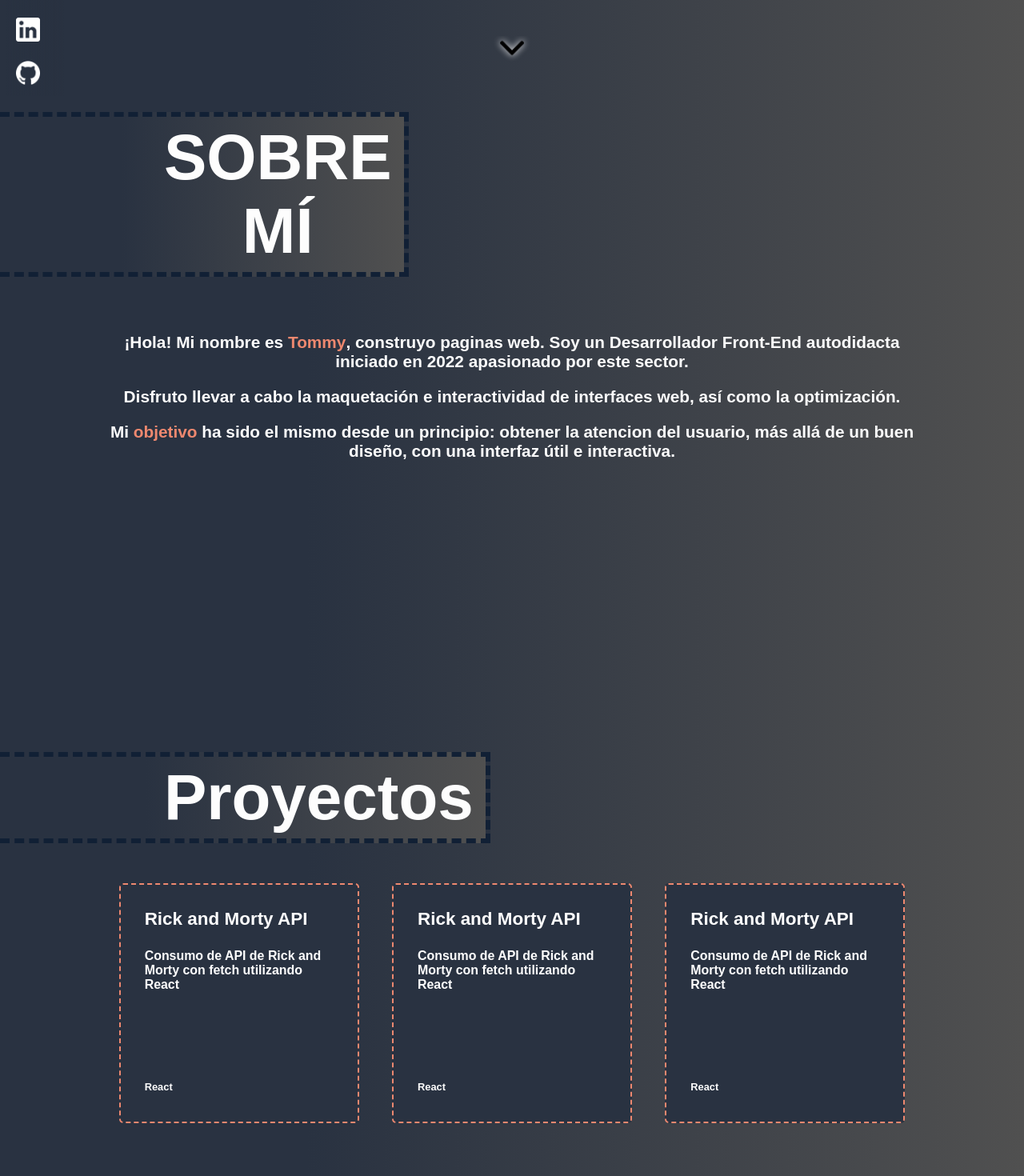
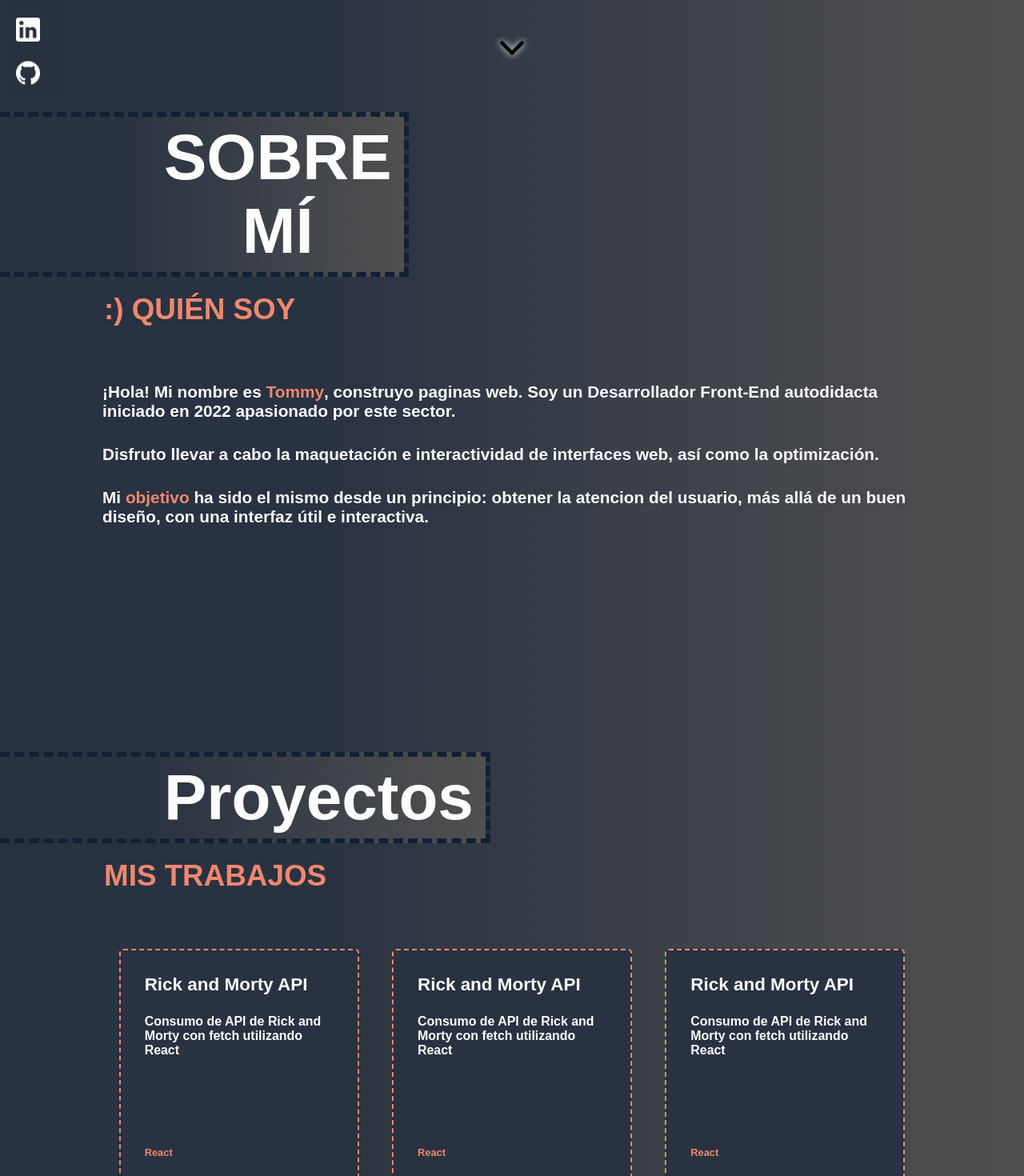
Before and after one commit to Tommyyoliver/portfolio, a React (Vite) app: page / in a window 1280 px wide. Shown: the part 680-2150 px from the top of the page at 80% size. Built offline with nearby package versions, Linux system fonts and the light colour scheme.

Commit message:
Agregado de subtitulos en cada sección

```diff
--- a/src/assets/css/output.css
+++ b/src/assets/css/output.css
@@ -44,7 +44,7 @@ body::-webkit-scrollbar {
 .bar .bar-icons-container a img:hover {
   transform: scale(1.06);
   filter: invert(0.6);
-  transition: all 0.5s ease;
+  transition: all 0.3s ease;
 }
 
 @media (min-width: 769px) {
@@ -77,7 +77,7 @@ body::-webkit-scrollbar {
   }
   .bar .bar-text {
     font-size: 1.4rem;
-    letter-spacing: 6px;
+    letter-spacing: 10px;
   }
   .bar .bar-icons-container a {
     margin-left: 20px;
@@ -434,6 +434,9 @@ body::-webkit-scrollbar {
   }
 }
 @media (min-width: 1441px) {
+  .initialSection-container {
+    padding-top: -100vh;
+  }
   .name-container {
     font-size: 6rem;
     margin-top: 100px;
@@ -470,16 +473,16 @@ body::-webkit-scrollbar {
   }
   @keyframes text-front {
     0% {
-      transform: translate(-100px, 130px);
+      transform: translate(-102px, 130px);
     }
     30% {
-      transform: translate(-100px, 130px);
+      transform: translate(-102px, 130px);
     }
     50% {
-      transform: translate(-100px, 138px);
+      transform: translate(-102px, 138px);
     }
     85% {
-      transform: translate(-100px, -5px);
+      transform: translate(-102px, -5px);
     }
   }
   @keyframes text-back {
@@ -566,6 +569,7 @@ body::-webkit-scrollbar {
 .about-container {
   width: 100vw;
   height: 100vh;
+  overflow-y: hidden;
 }
 .about-container .about-title-container {
   border-top: 6px dashed #112035;
@@ -582,17 +586,24 @@ body::-webkit-scrollbar {
   margin-left: 40px;
   margin-right: 10px;
 }
+.about-container .about-caption-container h3 {
+  font-size: 1.3rem;
+  margin-left: 40px;
+  margin-top: 10px;
+  color: #ee886f;
+}
 .about-container .about-text-container {
   text-align: center;
   margin-top: 30px;
   width: 80%;
   margin-left: auto;
   margin-right: auto;
+  text-align: start;
 }
 .about-container .about-text-container p {
   font-weight: 600;
   font-size: 1rem;
-  margin-bottom: 20px;
+  margin-bottom: 30px;
 }
 .about-container .about-text-container p span {
   color: #ee886f;
@@ -608,6 +619,11 @@ body::-webkit-scrollbar {
   .about-container .about-title-container h2 {
     font-size: 4rem;
   }
+  .about-container .about-caption-container h3 {
+    font-size: 2rem;
+    margin-left: 100px;
+    margin-top: 20px;
+  }
   .about-container .about-text-container p {
     font-size: 1.3rem;
   }
@@ -616,6 +632,10 @@ body::-webkit-scrollbar {
   .about-container .about-title-container h2 {
     font-size: 5rem;
     margin-left: 200px;
+  }
+  .about-container .about-caption-container h3 {
+    font-size: 2.3rem;
+    margin-left: 130px;
   }
   .about-container .about-text-container p {
     font-size: 1.3rem;
@@ -667,13 +687,16 @@ body::-webkit-scrollbar {
   width: min-content;
   text-align: center;
   margin-top: 20px;
-  margin-bottom: 30px;
 }
 .projects-container .project-title-container h2 {
   font-size: 3rem;
   padding: 5px;
   margin-left: 20px;
   margin-right: 10px;
+}
+.projects-container .project-caption-container h3 {
+  color: #ee886f;
+  margin: 10px 0 50px 40px;
 }
 .projects-container .projects {
   display: flex;
@@ -713,6 +736,7 @@ body::-webkit-scrollbar {
 }
 .projects-container .projects .proyect a h6 {
   height: 20px;
+  color: #ee886f;
 }
 .projects-container .projects .proyect:hover {
   transform: scale(1.02);
@@ -726,6 +750,11 @@ body::-webkit-scrollbar {
     padding: 5px;
     margin-left: 40px;
     margin-right: 10px;
+  }
+  .projects-container .project-caption-container h3 {
+    font-size: 2rem;
+    margin-left: 100px;
+    margin-top: 20px;
   }
   .projects-container .projects .proyect {
     width: 300px;
@@ -742,6 +771,10 @@ body::-webkit-scrollbar {
   .projects-container .project-title-container h2 {
     font-size: 5rem;
     margin-left: 200px;
+  }
+  .projects-container .project-caption-container h3 {
+    font-size: 2.3rem;
+    margin-left: 130px;
   }
   .projects-container .projects .proyect a {
     font-size: 1.2rem;
--- a/src/assets/sass/components/_AboutMe.scss
+++ b/src/assets/sass/components/_AboutMe.scss
@@ -4,6 +4,7 @@
 .about-container {
     width: 100vw;
     height: 100vh;
+    overflow-y: hidden;
 
     .about-title-container {
         border-top: 6px dashed $border-color;
@@ -21,17 +22,26 @@
             margin-right: 10px;
         }
     }
+    .about-caption-container {
+        h3 {
+            font-size: 1.3rem;
+            margin-left: 40px;
+            margin-top: 10px;
+            color: $secondary-color;
+        }
+    }
     .about-text-container {
         text-align: center;
         margin-top: 30px;
         width: 80%;
         margin-left: auto;
         margin-right: auto;
+        text-align: start;
 
         p {
             font-weight: 600;
             font-size: 1rem;
-            margin-bottom: 20px;
+            margin-bottom: 30px;
 
             span {
                 color: $secondary-color;
@@ -55,6 +65,13 @@
                 font-size: 4rem;
             }
         }
+        .about-caption-container {
+            h3 {
+                font-size: 2rem;
+                margin-left: 100px;
+                margin-top: 20px;
+            }
+        }
         .about-text-container {
             p {
                 font-size: 1.3rem;
@@ -68,6 +85,12 @@
             h2 {
                 font-size: 5rem;
                 margin-left: 200px;
+            }
+        }
+        .about-caption-container {
+            h3 {
+                font-size: 2.3rem;
+                margin-left: 130px;
             }
         }
         .about-text-container {
--- a/src/assets/sass/components/_Proyects.scss
+++ b/src/assets/sass/components/_Proyects.scss
@@ -14,13 +14,18 @@
         width: min-content;
         text-align: center;
         margin-top: 20px;
-        margin-bottom: 30px;
 
         h2 {
             font-size: 3rem;
             padding: 5px;
             margin-left: 20px;
             margin-right: 10px;
+        }
+    }
+    .project-caption-container {
+        h3 {
+            color: $secondary-color;
+            margin: 10px 0 50px 40px;
         }
     }
     .projects {
@@ -62,6 +67,7 @@
                 }
                 h6 {
                     height: 20px;
+                    color: $secondary-color;
                 }
             }
         }
@@ -83,6 +89,13 @@
                 padding: 5px;
                 margin-left: 40px;
                 margin-right: 10px;
+            }
+        }
+        .project-caption-container {
+            h3 {
+                font-size: 2rem;
+                margin-left: 100px;
+                margin-top: 20px;
             }
         }
         .projects {
@@ -111,6 +124,12 @@
             h2 {
                 font-size: 5rem;
                 margin-left: 200px;
+            }
+        }
+        .project-caption-container {
+            h3 {
+                font-size: 2.3rem;
+                margin-left: 130px;
             }
         }
         .projects {
--- a/src/assets/sass/components/_Sidebar.scss
+++ b/src/assets/sass/components/_Sidebar.scss
@@ -36,7 +36,7 @@
             img:hover {
                 transform: scale(1.06);
                 filter: invert(.6);
-                transition: all .5s ease;
+                transition: all .3s ease;
             }
         }
     }
@@ -78,7 +78,7 @@
         }
         .bar-text {
             font-size: 1.4rem;
-            letter-spacing: 6px;
+            letter-spacing: 10px;
         }
         .bar-icons-container {
             a {
--- a/src/components/AboutMe.jsx
+++ b/src/components/AboutMe.jsx
@@ -3,6 +3,9 @@ function AboutMe () {
         <div className="about-container">
             <div className="about-title-container">
                 <h2>SOBRE MÍ</h2>
+            </div>
+            <div className="about-caption-container">
+                <h3>:) QUIÉN SOY</h3>
             </div>
             <div className="about-text-container">
                 <p>¡Hola! Mi nombre es <span>Tommy</span>, construyo paginas web. Soy un Desarrollador Front-End autodidacta iniciado en 2022 apasionado por este sector.</p>
--- a/src/components/Proyects.jsx
+++ b/src/components/Proyects.jsx
@@ -4,7 +4,28 @@ function Proyects() {
             <div className="project-title-container">
                 <h2>Proyectos</h2>
             </div>
+            <div className="project-caption-container">
+                <h3>MIS TRABAJOS</h3>
+            </div>
             <div className="projects">
+                <div className="proyect">
+                    <a href="https://tommyyoliver.github.io/rick-and-morty-api/" target="_blank">
+                        <div className="project-header">
+                            <h3>Rick and Morty API</h3>
+                        </div>
+                        <h5>Consumo de API de Rick and Morty con fetch utilizando React</h5>
+                        <h6>React</h6>
+                    </a>
+                </div>
+                <div className="proyect">
+                    <a href="https://tommyyoliver.github.io/rick-and-morty-api/" target="_blank">
+                        <div className="project-header">
+                            <h3>Rick and Morty API</h3>
+                        </div>
+                        <h5>Consumo de API de Rick and Morty con fetch utilizando React</h5>
+                        <h6>React</h6>
+                    </a>
+                </div>
                 <div className="proyect">
                     <a href="https://tommyyoliver.github.io/rick-and-morty-api/" target="_blank">
                         <div className="project-header">
```
Also changed, not shown: src/assets/sass/components/_InitialSection.scss (+7 -5 lines), 1 other file (tests, documents, lock files or other folders).
